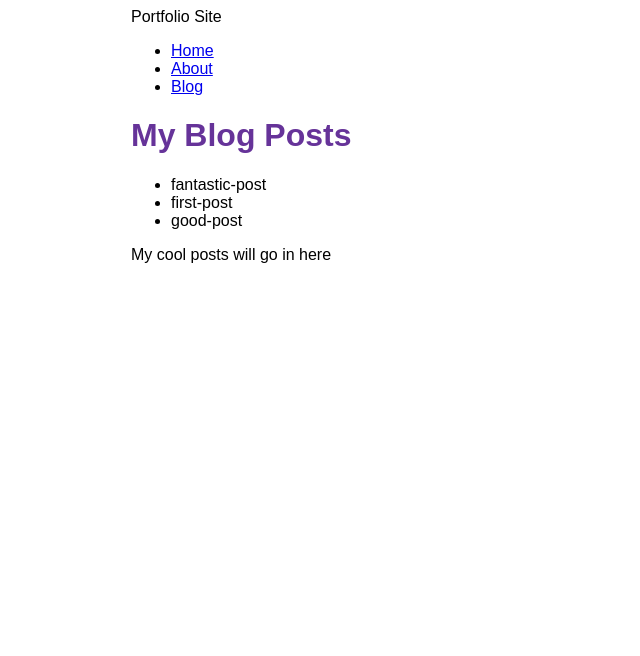
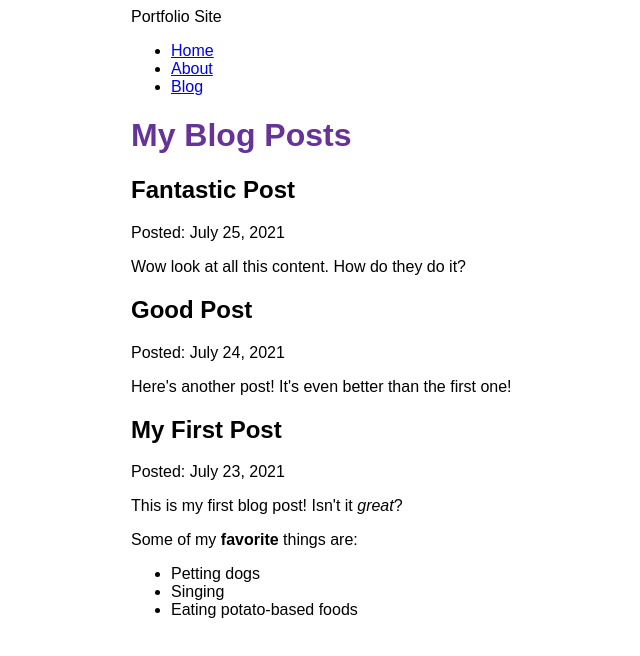
Before and after one commit to mysteriouslymysterious/my-first-gatsby-site, a Gatsby site: page /blog in a window 1280 px wide. Shown: the whole page, without its empty margins (259-899 px from the left). Built offline with nearby package versions, Linux system fonts and the light colour scheme; Gatsby itself is replaced by a stand-in of ours.

Commit message:
Finished Gatsby Tutorial Part 5

```diff
--- a/blog/fantastic-post.mdx
+++ b/blog/fantastic-post.mdx
@@ -0,0 +1,6 @@
+---
+title: "Fantastic Post"
+date: "2021-07-25"
+---
+
+Wow look at all this content. How do they do it?
--- a/blog/first-post.mdx
+++ b/blog/first-post.mdx
@@ -0,0 +1,12 @@
+---
+title: "My First Post"
+date: "2021-07-23"
+---
+
+This is my first blog post! Isn't it *great*?
+
+Some of my **favorite** things are:
+
+* Petting dogs
+* Singing
+* Eating potato-based foods
--- a/blog/good-post.mdx
+++ b/blog/good-post.mdx
@@ -0,0 +1,6 @@
+---
+title: "Good Post"
+date: "2021-07-24"
+---
+
+Here's another post! It's even better than the first one!
--- a/gatsby-config.js
+++ b/gatsby-config.js
@@ -33,5 +33,6 @@
       },
       __key: "pages",
     },
+    "gatsby-plugin-mdx",
   ],
 };
--- a/src/pages/blog.js
+++ b/src/pages/blog.js
@@ -1,20 +1,22 @@
 import * as React from 'react'
 import Layout from '../components/layout'
 import { graphql } from 'gatsby'
+import { MDXRenderer } from 'gatsby-plugin-mdx'
 
 const BlogPage = ({ data }) => {
   return (
     <Layout pageTitle="My Blog Posts">
-        <ul>
         {
-            data.allFile.nodes.map(node => (
-            <li key={node.name}>
-                {node.name}
-            </li>
-            ))
+          data.allMdx.nodes.map((node) => (
+            <article key={node.id}>
+              <h2>{node.frontmatter.title}</h2>
+              <p>Posted: {node.frontmatter.date}</p>
+              <MDXRenderer>
+                {node.body}
+              </MDXRenderer>
+            </article>
+          ))
         }
-        </ul>
-      <p>My cool posts will go in here</p>
     </Layout>
   )
 }
@@ -22,11 +24,16 @@
 
 export const query = graphql`
   query {
-        allFile(filter: {base: {}, sourceInstanceName: {eq: "blog"}}) {
-            nodes {
-            name
-            }
+    allMdx(sort: {fields: frontmatter___date, order: DESC}) {
+      nodes {
+        frontmatter {
+          date(formatString: "MMMM D, YYYY")
+          title
         }
+        id
+        body
+      }
+    }
   }
 `
 
```
